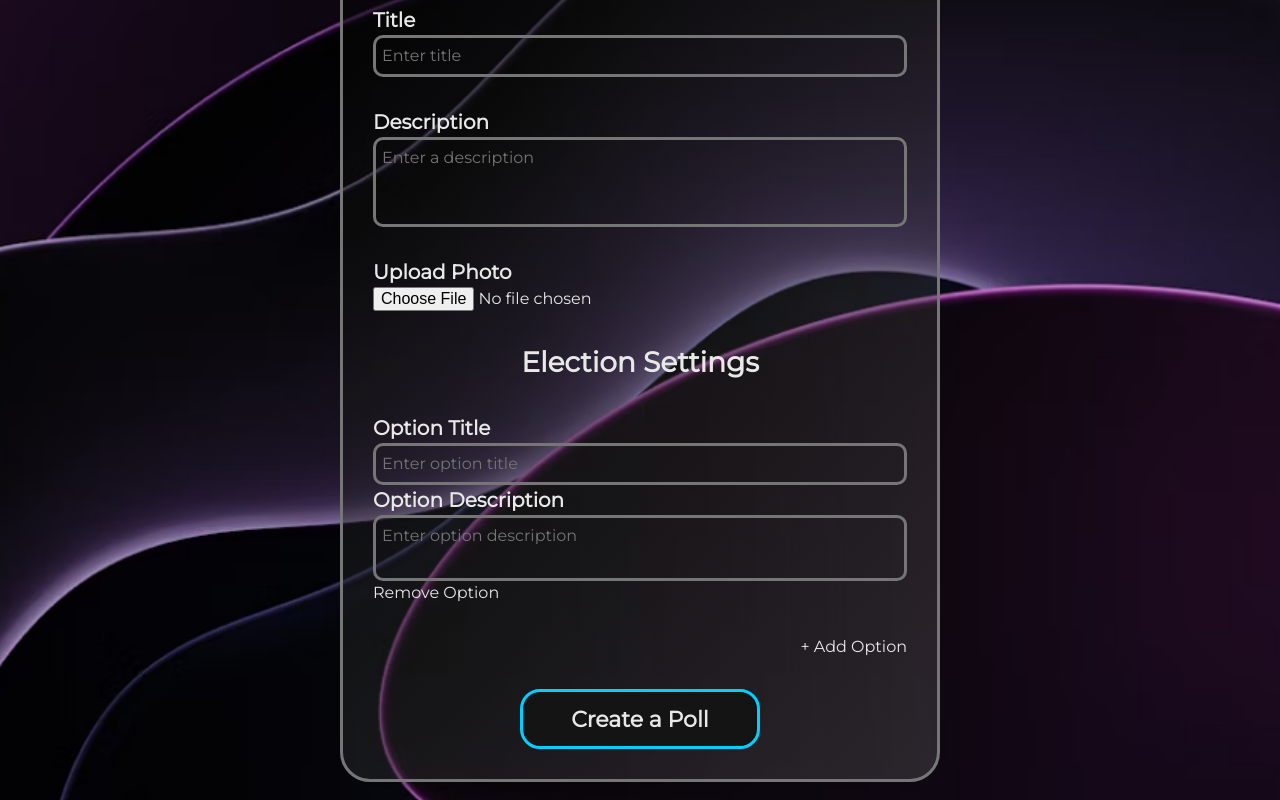
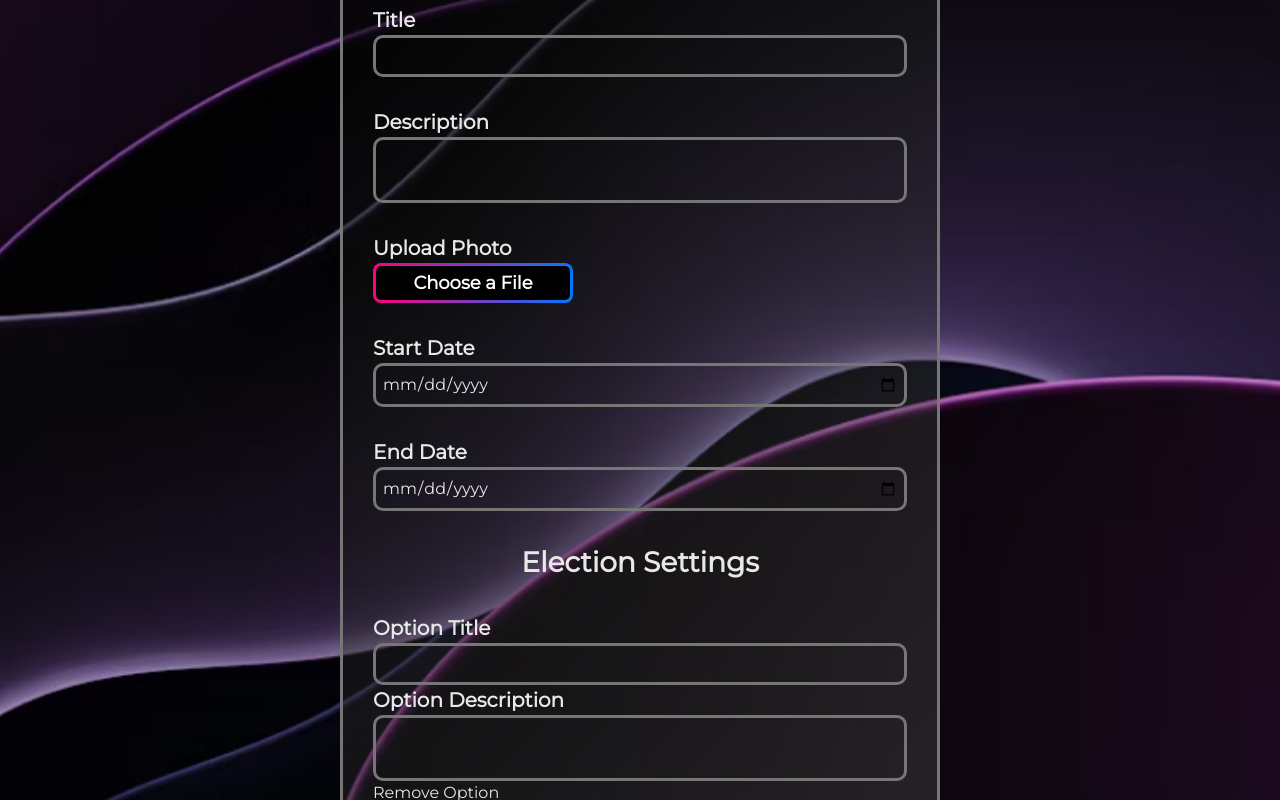
Before and after one commit to VladyslavHuts/VoteChain-frontend, a React (Create React App) app: page /add-voting in a window 1280 px wide. Shown: the part 240-1040 px from the top of the page. Built offline with nearby package versions, Linux system fonts and the light colour scheme.

Commit message:
Bug fixes, improvements.

```diff
--- a/src/components/AddVotingForm.tsx
+++ b/src/components/AddVotingForm.tsx
@@ -10,7 +10,9 @@ interface State {
     title: string;
     description: string;
     options: Option[];
-    photo: File | null; // Поле для збереження фото
+    photo: File | null;
+    startDate: string;
+    endDate: string;
 }
 
 class AddVotingForm extends Component<{}, State> {
@@ -19,6 +21,8 @@ class AddVotingForm extends Component<{}, State> {
         description: "",
         options: [{ title: "", description: "" }],
         photo: null,
+        startDate: "",
+        endDate: "",
     };
 
     handleChange = (e: ChangeEvent<HTMLInputElement | HTMLTextAreaElement>) => {
@@ -29,6 +33,18 @@ class AddVotingForm extends Component<{}, State> {
     handlePhotoChange = (e: ChangeEvent<HTMLInputElement>) => {
         if (e.target.files && e.target.files[0]) {
             this.setState({ photo: e.target.files[0] });
+        }
+        if (e.target.files && e.target.files[0]) {
+            this.setState({ photo: e.target.files[0] });
+        } else {
+            this.setState({ photo: null });
+        }
+    };
+
+    handleDateChange = (e: ChangeEvent<HTMLInputElement>) => {
+        const { name, value } = e.target;
+        if (name === "startDate" || name === "endDate") {
+            this.setState({ [name]: value } as unknown as Pick<State, "startDate" | "endDate">);
         }
     };
 
@@ -53,7 +69,7 @@ class AddVotingForm extends Component<{}, State> {
     handleSubmit = async (e: FormEvent) => {
         e.preventDefault();
 
-        const { title, description, options, photo } = this.state;
+        const { title, description, options, photo, startDate, endDate } = this.state;
 
         if (!title.trim() || !description.trim()) {
             alert("Title and description are required.");
@@ -65,12 +81,18 @@ class AddVotingForm extends Component<{}, State> {
             return;
         }
 
-        if (options.length === 0 || options.every((opt) => !opt.title.trim() && !opt.description.trim())) {
-            alert("At least one valid option is required.");
+        const currentDate = new Date().toISOString().split("T")[0];
+        if (!startDate || startDate < currentDate) {
+            alert("Start date must not be earlier than today.");
             return;
         }
 
-        if (options.some((opt) => !opt.title.trim() || !opt.description.trim())) {
+        if (!endDate || endDate <= startDate) {
+            alert("End date must be after the start date.");
+            return;
+        }
+
+        if (options.length === 0 || options.some((opt) => !opt.title.trim() || !opt.description.trim())) {
             alert("All options must have a title and description.");
             return;
         }
@@ -79,6 +101,8 @@ class AddVotingForm extends Component<{}, State> {
         payload.append("title", title);
         payload.append("description", description);
         payload.append("photo", photo);
+        payload.append("startDate", startDate);
+        payload.append("endDate", endDate);
         payload.append("options", JSON.stringify(options));
 
         console.log("Data to be sent:", payload);
@@ -106,7 +130,6 @@ class AddVotingForm extends Component<{}, State> {
                                         id="title"
                                         name="title"
                                         className="add-voting-form__input"
-                                        placeholder="Enter title"
                                         value={this.state.title}
                                         onChange={this.handleChange}
                                         required
@@ -118,8 +141,6 @@ class AddVotingForm extends Component<{}, State> {
                                         id="description"
                                         name="description"
                                         className="add-voting-form__input"
-                                        placeholder="Enter a description"
-                                        rows={3}
                                         value={this.state.description}
                                         onChange={this.handleChange}
                                         required
@@ -127,12 +148,41 @@ class AddVotingForm extends Component<{}, State> {
                                 </div>
                                 <div className="add-voting-form__group">
                                     <label htmlFor="photo" className="add-voting-form__label">Upload Photo</label>
+                                    <label className="add-voting-form__button-upload" htmlFor="photo">
+                                        {this.state.photo ? "Photo Selected" : "Choose a File"}
+                                    </label>
                                     <input
                                         type="file"
                                         id="photo"
                                         name="photo"
                                         accept="image/*"
+                                        className="add-voting-form__input-file"
                                         onChange={this.handlePhotoChange}
+                                        required
+                                    />
+                                </div>
+
+                                <div className="add-voting-form__group">
+                                    <label htmlFor="startDate" className="add-voting-form__label">Start Date</label>
+                                    <input
+                                        type="date"
+                                        id="startDate"
+                                        name="startDate"
+                                        className="add-voting-form__input"
+                                        value={this.state.startDate}
+                                        onChange={this.handleDateChange}
+                                        required
+                                    />
+                                </div>
+                                <div className="add-voting-form__group">
+                                    <label htmlFor="endDate" className="add-voting-form__label">End Date</label>
+                                    <input
+                                        type="date"
+                                        id="endDate"
+                                        name="endDate"
+                                        className="add-voting-form__input"
+                                        value={this.state.endDate}
+                                        onChange={this.handleDateChange}
                                         required
                                     />
                                 </div>
@@ -146,7 +196,6 @@ class AddVotingForm extends Component<{}, State> {
                                             <input
                                                 type="text"
                                                 className="add-voting-form__input"
-                                                placeholder="Enter option title"
                                                 value={option.title}
                                                 onChange={(e) =>
                                                     this.handleOptionChange(index, "title", e.target.value)
@@ -158,8 +207,6 @@ class AddVotingForm extends Component<{}, State> {
                                             <label className="add-voting-form__label">Option Description</label>
                                             <textarea
                                                 className="add-voting-form__input"
-                                                placeholder="Enter option description"
-                                                rows={2}
                                                 value={option.description}
                                                 onChange={(e) =>
                                                     this.handleOptionChange(index, "description", e.target.value)
--- a/src/styles/addVotingForm.css
+++ b/src/styles/addVotingForm.css
@@ -40,16 +40,67 @@
 .add-voting-form__add-option{
     text-align: right;
 }
-.add-voting-form__button-create{
+.add-voting-form__button-create {
     display: flex;
     justify-content: center;
     align-items: center;
     margin: 0 auto;
+    position: relative;
+    padding: 10px 20px;
+    color: white;
+    background-color: black;
+    border: none;
     border-radius: 20px;
+    cursor: pointer;
+    z-index: 1;
+    overflow: hidden;
+    transition: color 0.3s ease;
+    font-weight: 700;
+    font-size: 22px;
     width: 240px;
     height: 60px;
-    background: #141414;
-    border: 3px solid #00D0FF;
+}
+.add-voting-form__button-create::before {
+    content: "";
+    position: absolute;
+    top: 0;
+    left: 0;
+    right: 0;
+    bottom: 0;
+    z-index: -1;
+    background: linear-gradient(90deg, #ff007f, #0077ff);
+    border-radius: 20px;
+    padding: 3px;
+    -webkit-mask: linear-gradient(#fff 0 0) content-box, linear-gradient(#fff 0 0);
+    -webkit-mask-composite: xor;
+    mask-composite: exclude;
+    transition: all 0.3s ease;
+}
+.add-voting-form__button-create:hover {
+    color: #0077ff;
+}
+.add-voting-form__input-file {
+    display: none;
+}
+.add-voting-form__button-upload {
+    display: flex;
+    justify-content: center;
+    align-items: center;
+    font-size: 18px;
+    color: white;
+    background-color: black;
+    border: 3px solid transparent;
+    border-radius: 8px;
+    background-image: linear-gradient(black, black), linear-gradient(90deg, #ff007f, #0077ff);
+    background-origin: border-box;
+    background-clip: content-box, border-box;
+    cursor: pointer;
+    text-align: center;
+    transition: all 0.3s ease;
     font-weight: 700;
-    font-size: 22px;
+    width: 200px;
+    height: 40px;
 }
+.add-voting-form__button-upload:hover {
+    color: #0077ff;
+}
```
